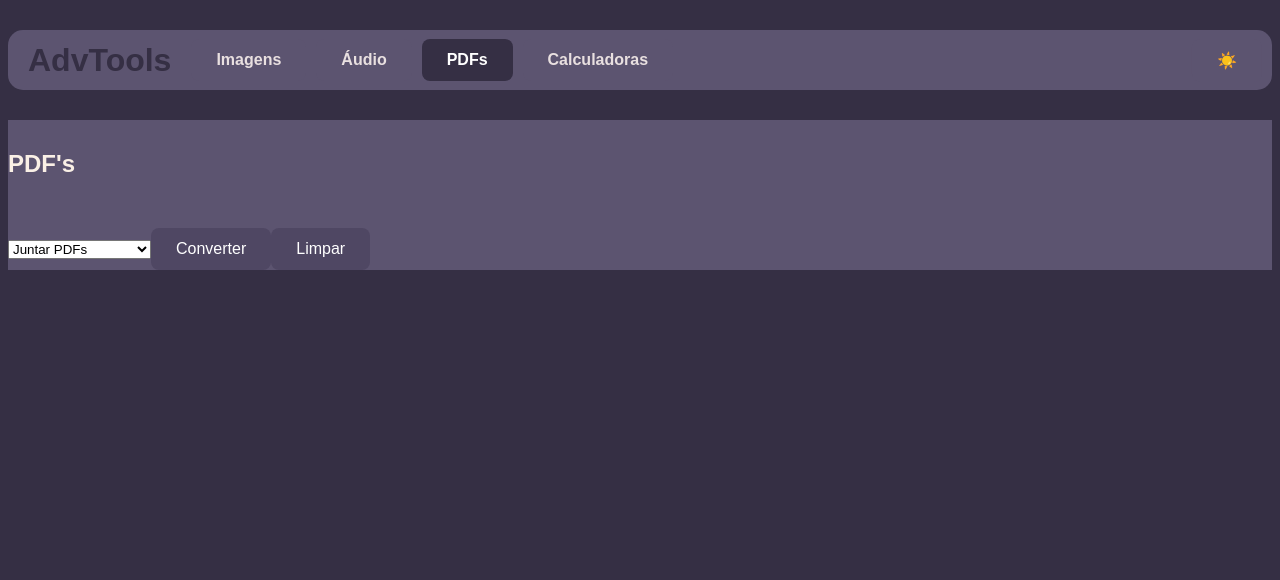
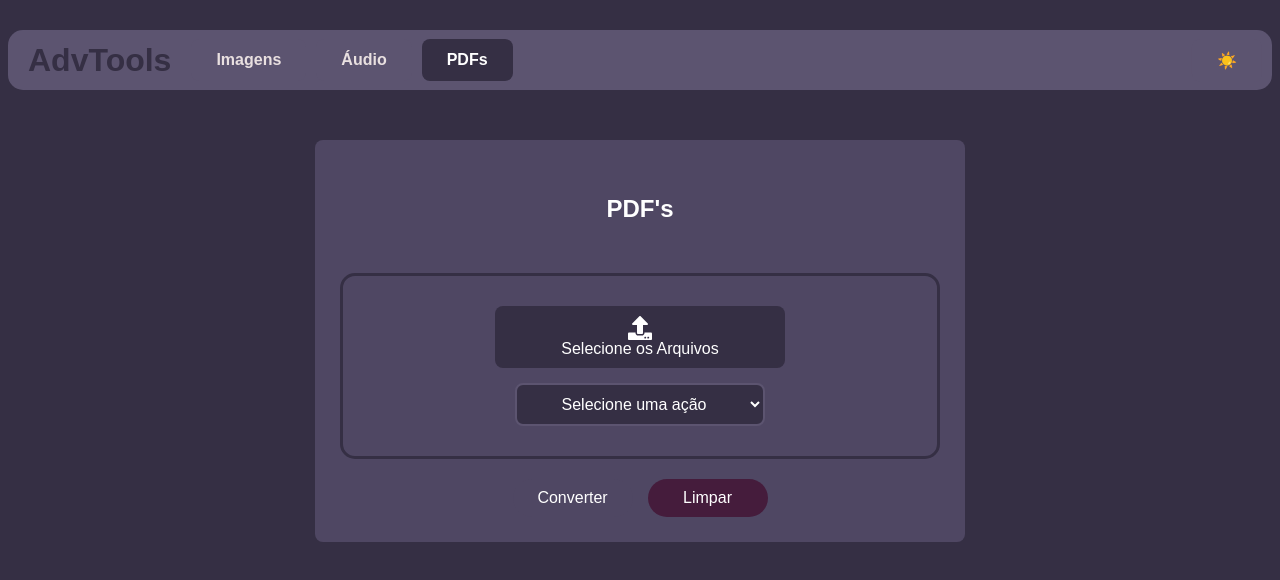
Before and after one commit to standardprojectx/advtools-frontend, a React (Create React App) app: page / in a window 1280 px wide. Both pictures are taken after a click on the button "PDFs". Shown: the top 580 px of the page. Built offline with nearby package versions, Linux system fonts and the light colour scheme.

Commit message:
feat: changes on pdf layout

```diff
--- a/src/components/Home/Home.js
+++ b/src/components/Home/Home.js
@@ -56,12 +56,12 @@ function Home() {
           >
             PDFs
           </button>
-          <button
+          {/* <button
             onClick={() => showSection('calculatorSection')}
             className={activeSection === 'calculatorSection' ? 'active' : ''}
           >
             Calculadoras
-          </button>
+          </button> */}
         </div>
 
         <ThemeToggle toggleTheme={toggleTheme} darkMode={darkMode} />
--- a/src/components/ImageSection/ImageSection.js
+++ b/src/components/ImageSection/ImageSection.js
@@ -93,7 +93,7 @@ const ImageSection = () => {
       )}
 
       {downloadUrl && (
-        <div className="download-link">
+        <div style={{marginTop: 20}}>
           <a href={downloadUrl} target="_blank" rel="noopener noreferrer">
             Baixar PDF Convertido
           </a>
--- a/src/components/PdfSection/PdfSection.js
+++ b/src/components/PdfSection/PdfSection.js
@@ -1,7 +1,20 @@
-import React from 'react';
+import React, { useState } from 'react';
 import './styles.css';
+import { FaUpload } from 'react-icons/fa'; // Ícone de upload
 
 const PdfSection = () => {
+  const [selectedFiles, setSelectedFiles] = useState(null);
+
+  const handleFileChange = (event) => {
+    const files = event.target.files;
+    if (files.length > 0) {
+      const fileNames = Array.from(files).map(file => file.name).join(', ');
+      setSelectedFiles(fileNames);
+    } else {
+      setSelectedFiles(null);
+    }
+  };
+
   const convertPdf = async () => {
     const files = document.getElementById('pdfInput').files;
     const action = document.getElementById('pdfActionSelect').value;
@@ -45,21 +58,30 @@ const PdfSection = () => {
   const clearResults = () => {
     document.getElementById('pdfInput').value = '';
     document.getElementById('pdfActionSelect').value = '';
+    setSelectedFiles(null);
   };
 
   return (
-    <div className="section">
-      <div className='title-header'>
+    <div className="section-pdf">
+      <div className="title-header">
         <h2>PDF's</h2>
       </div>
-      <input type="file" id="pdfInput" accept="application/pdf" />
-      <select id="pdfActionSelect">
-        <option value="" disabled>Selecione uma ação</option>
-        <option value="mergePdfs">Juntar PDFs</option>
-        <option value="splitPdf">Separar PDF</option>
-      </select>
-      <button className="convert-pdf" onClick={convertPdf}>Converter</button>
-      <button className="convert-pdf" onClick={clearResults}>Limpar</button>
+      <div className="section-pdf-selection">
+        <label className="custom-file-upload">
+          <input type="file" id="pdfInput" accept="application/pdf" onChange={handleFileChange} />
+          <FaUpload size={24} />
+          <span>{selectedFiles || 'Selecione os Arquivos'}</span>
+        </label>
+        <select id="pdfActionSelect" className="custom-select" defaultValue="">
+          <option value="" disabled>Selecione uma ação</option>
+          <option value="mergePdfs">Juntar PDFs</option>
+          <option value="splitPdf">Separar PDF</option>
+        </select>
+      </div>
+      <div className="buttons">
+        <button className="convert-pdf-btn" onClick={convertPdf}>Converter</button>
+        <button className="clear-pdf-btn" onClick={clearResults}>Limpar</button>
+      </div>
     </div>
   );
 };
--- a/src/components/PdfSection/styles.css
+++ b/src/components/PdfSection/styles.css
@@ -1,29 +1,105 @@
 
-  body.dark-mode .section {
+input[type="file"] {
+  display: none;
+}
+
+.custom-file-upload {
+  display: flex;
+  flex-direction: column;
+  align-items: center;
+  padding: 10px 20px;
+  background-color: #352F44;
+  color: white;
+  border-radius: 8px;
+  cursor: pointer;
+  font-size: 1rem;
+  transition: background-color 0.3s ease;
+  width: 250px;
+  text-align: center;
+}
+
+.custom-file-upload:hover {
   background-color: #5C5470;
 }
 
-  button.convert-pdf {
+.section-pdf {
+  padding: 25px;
+  background-color: #4f4763;
+  border-radius: 8px;
+  margin: 0 auto;
+  margin-top: 50px;
+  width: 600px;
+  text-align: center;
+  color: white;
+}
+
+.section-pdf-selection {
+  display: flex;
+  flex-direction: column;
+  align-items: center;
+  border: 3px solid #352F44;
+  padding: 30px;
+  border-radius: 15px;
+  color: white;
+  margin-bottom: 20px;
+}
+
+
+.custom-select {
+  margin-top: 15px;
+  padding: 10px;
+  font-size: 1rem;
+  background-color: #352F44;
+  color: white;
+  border: 2px solid #5C5470;
+  border-radius: 8px;
+  width: 250px;
+  text-align: center;
+  cursor: pointer;
+  transition: background-color 0.3s ease;
+}
+
+.custom-select:hover {
+  background-color: #5C5470;
+}
+
+.buttons {
+  display: flex;
+  justify-content: center;
+  gap: 15px;
+}
+
+button.convert-pdf-btn,
+button.clear-pdf-btn {
+  display: flex;
+  align-items: center;
+  justify-content: center;
   background-color: #4f4763;
   color: white;
   border: none;
-    padding: 12px 25px;
-    border-radius: 8px;
+  padding: 10px 20px;
+  border-radius: 25px;
   font-size: 1rem;
   cursor: pointer;
-    transition: background-color 0.3s ease, transform 0.2s ease;
+  transition: background-color 0.3s ease;
+  width: 120px;
 }
 
-  body.dark-mode button.convert {
-    background-color: #4f4763;
+button.clear-pdf-btn {
+  background-color: #451c3c;
 }
 
-  button.convert:hover {
-    background-color: #758694;
+button.convert-pdf-btn:hover {
+  background-color: #3CB371;
+}
+
+button.clear-pdf-btn:hover {
+  background-color: #FF4500;
 }
 
 .title-header {
   align-items: center;
   margin-bottom: 50px;
   padding-top: 10px;
+  color: white;
 }
--- a/src/components/ThemeToggle/styles.css
+++ b/src/components/ThemeToggle/styles.css
@@ -9,6 +9,8 @@
 
   }
 
+
+
   body.dark-mode .theme-toggle button {
     color: #B9B4C7;
     transform: rotate(180deg);
```
Lines whose indentation alone changed are shown as unchanged.
